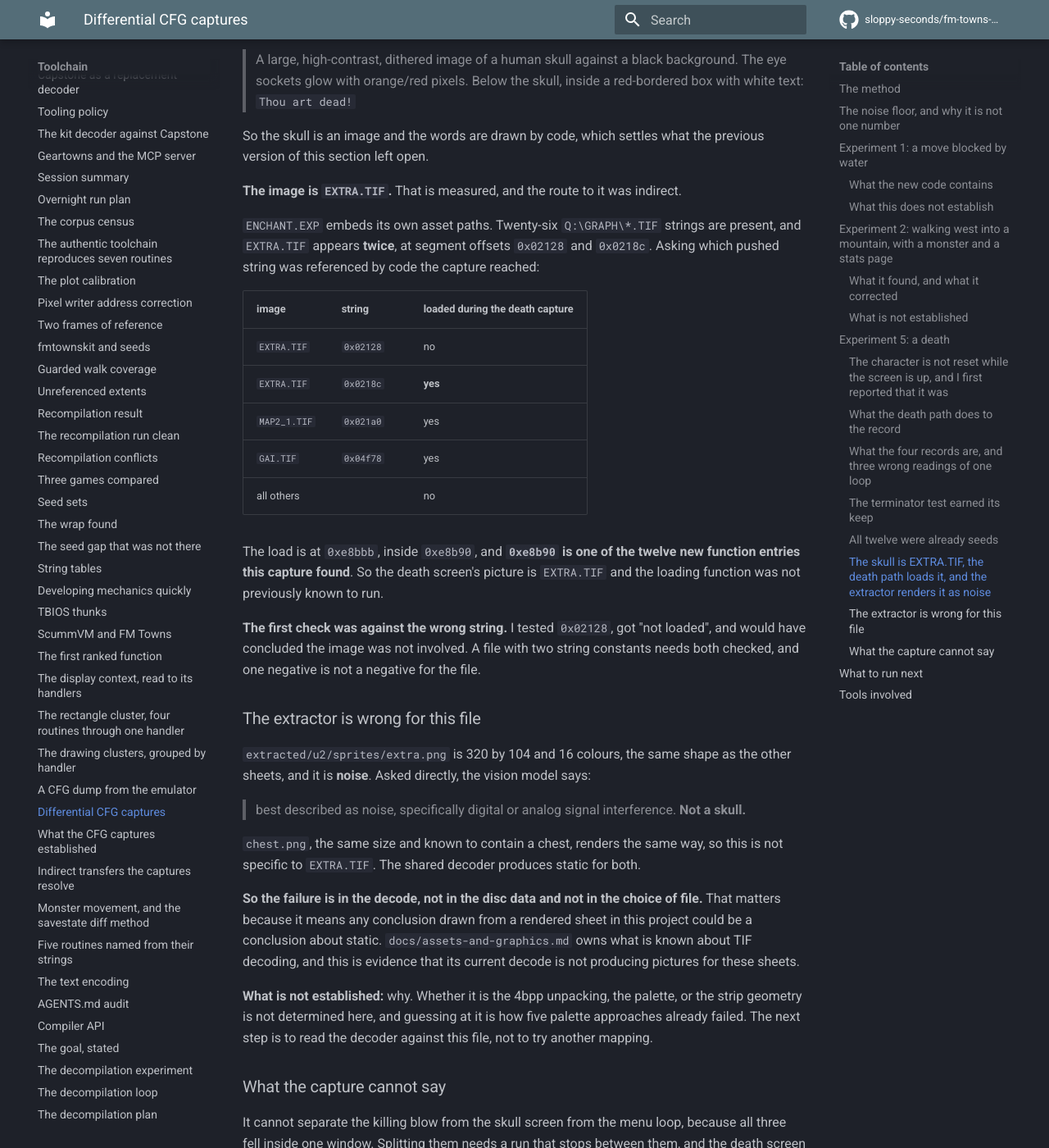
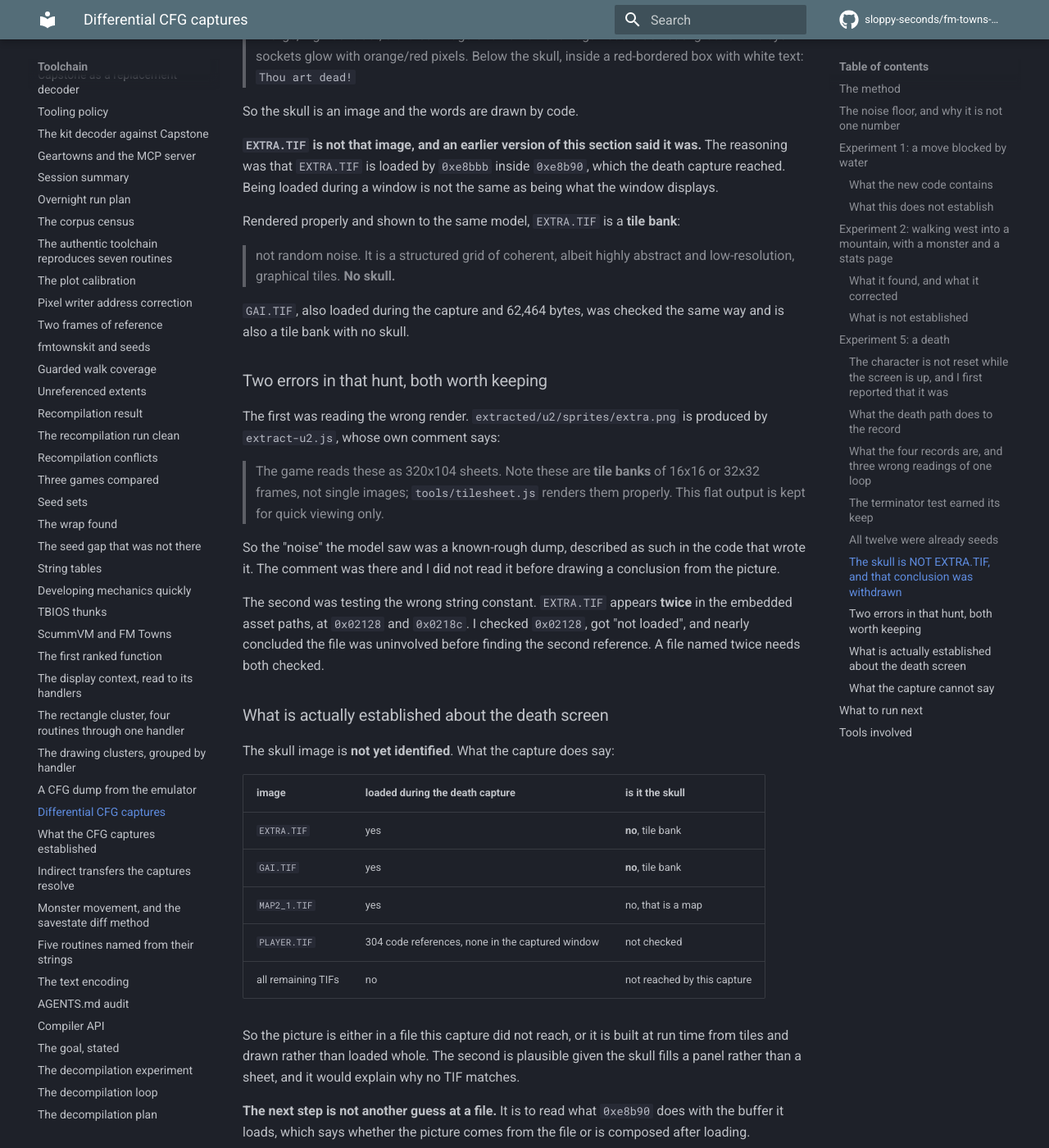
Before and after one commit to sloppy-seconds/fm-towns-ultima, an MkDocs documentation site: the page built from docs/cfg-differential.md, in a window 1280 px wide and 1400 px high, scrolled down 7184 px. Shown: the whole window at 82% size. Built offline with MkDocs 1.6.1 and Material for MkDocs 9.7.7, drawn with Linux system fonts in a browser that asks for light colours; comment, search, counter and statistics services are not loaded; some of the changed text lies outside the part shown.

Commit message:
Withdraw: the skull is not EXTRA.TIF. Being loaded is not being displayed.
Corrected by the user pointing out the disc has .TIF files, not .png, and that
sent me back to check the render I had drawn the conclusion from.

extracted/u2/sprites/extra.png is produced by extract-u2.js, whose own comment
says these are tile banks and that tilesheet.js renders them properly, with the
flat output kept "for quick viewing only". So the noise the vision model described
was a known-rough dump, and the comment was there, in the code that wrote it, and I
did not read it before concluding.

Rendered with the right tool, EXTRA.TIF is 32 coherent tiles and no skull. GAI.TIF,
also loaded during the death capture, checked the same way, also a tile bank with
no skull.

So the inference was wrong: EXTRA.TIF is loaded by 0xe8bbb inside 0xe8b90, which
the death capture reached, but being loaded during a window is not being what the
window displays.

Kept as the second error in that hunt: EXTRA.TIF appears TWICE in the embedded
asset paths, 0x02128 and 0x0218c. I checked the first, got "not loaded", and
nearly concluded the file was uninvolved.

Established: the skull image is not identified. EXTRA.TIF, GAI.TIF and MAP2_1.TIF
were all loaded and none is a skull. PLAYER.TIF has 304 code references and was not
in the captured window. Every other TIF was not reached.

Plausible and untested: the skull may be composed from tiles at run time rather
than loaded whole, which would explain why no TIF matches a panel-filling picture.

Next step recorded: read what 0xe8b90 does with the buffer, which says whether the
picture comes from the file or is assembled after loading. Not another guess at a
filename.

```diff
--- a/docs/cfg-differential.md
+++ b/docs/cfg-differential.md
@@ -258,57 +258,62 @@ Checked: every one of the 12 is already in the 532-seed static set. So the death
 reachable, and this capture **confirms it runs** rather than discovering it. That is a smaller and
 different kind of value than new coverage, and it should not be counted as the latter.
 
-### The skull is `EXTRA.TIF`, the death path loads it, and the extractor renders it as noise
+### The skull is NOT `EXTRA.TIF`, and that conclusion was withdrawn
 
 Reported from play: the death screen shows a skull with the words "thou art dead" and a prompt to
-press space. A live screenshot fed to `qwen3.8-flash-next` confirms it in detail:
+press space. A live screenshot read by `qwen3.8-flash-next` confirms it in detail:
 
 > A large, high-contrast, dithered image of a human skull against a black background. The eye sockets
 > glow with orange/red pixels. Below the skull, inside a red-bordered box with white text: `Thou art dead!`
 
-So the skull is an image and the words are drawn by code, which settles what the previous version of
-this section left open.
+So the skull is an image and the words are drawn by code.
 
-**The image is `EXTRA.TIF`.** That is measured, and the route to it was indirect.
+**`EXTRA.TIF` is not that image, and an earlier version of this section said it was.** The reasoning was
+that `EXTRA.TIF` is loaded by `0xe8bbb` inside `0xe8b90`, which the death capture reached. Being loaded
+during a window is not the same as being what the window displays.
 
-`ENCHANT.EXP` embeds its own asset paths. Twenty-six `Q:\GRAPH\*.TIF` strings are present, and
-`EXTRA.TIF` appears **twice**, at segment offsets `0x02128` and `0x0218c`. Asking which pushed string
-was referenced by code the capture reached:
+Rendered properly and shown to the same model, `EXTRA.TIF` is a **tile bank**:
 
-| image | string | loaded during the death capture |
+> not random noise. It is a structured grid of coherent, albeit highly abstract and low-resolution,
+> graphical tiles. **No skull.**
+
+`GAI.TIF`, also loaded during the capture and 62,464 bytes, was checked the same way and is also a tile
+bank with no skull.
+
+### Two errors in that hunt, both worth keeping
+
+The first was reading the wrong render. `extracted/u2/sprites/extra.png` is produced by `extract-u2.js`,
+whose own comment says:
+
+> The game reads these as 320x104 sheets. Note these are **tile banks** of 16x16 or 32x32 frames, not
+> single images; `tools/tilesheet.js` renders them properly. This flat output is kept for quick viewing
+> only.
+
+So the "noise" the model saw was a known-rough dump, described as such in the code that wrote it. The
+comment was there and I did not read it before drawing a conclusion from the picture.
+
+The second was testing the wrong string constant. `EXTRA.TIF` appears **twice** in the embedded asset
+paths, at `0x02128` and `0x0218c`. I checked `0x02128`, got "not loaded", and nearly concluded the file
+was uninvolved before finding the second reference. A file named twice needs both checked.
+
+### What is actually established about the death screen
+
+The skull image is **not yet identified**. What the capture does say:
+
+| image | loaded during the death capture | is it the skull |
 |---|---|---|
-| `EXTRA.TIF` | `0x02128` | no |
-| `EXTRA.TIF` | `0x0218c` | **yes** |
-| `MAP2_1.TIF` | `0x021a0` | yes |
-| `GAI.TIF` | `0x04f78` | yes |
-| all others | | no |
+| `EXTRA.TIF` | yes | **no**, tile bank |
+| `GAI.TIF` | yes | **no**, tile bank |
+| `MAP2_1.TIF` | yes | no, that is a map |
+| `PLAYER.TIF` | 304 code references, none in the captured window | not checked |
+| all remaining TIFs | no | not reached by this capture |
 
-The load is at `0xe8bbb`, inside `0xe8b90`, and **`0xe8b90` is one of the twelve new function entries
-this capture found**. So the death screen's picture is `EXTRA.TIF` and the loading function was not
-previously known to run.
+So the picture is either in a file this capture did not reach, or it is built at run time from tiles and
+drawn rather than loaded whole. The second is plausible given the skull fills a panel rather than a
+sheet, and it would explain why no TIF matches.
 
-**The first check was against the wrong string.** I tested `0x02128`, got "not loaded", and would have
-concluded the image was not involved. A file with two string constants needs both checked, and one
-negative is not a negative for the file.
-
-### The extractor is wrong for this file
-
-`extracted/u2/sprites/extra.png` is 320 by 104 and 16 colours, the same shape as the other sheets, and
-it is **noise**. Asked directly, the vision model says:
-
-> best described as noise, specifically digital or analog signal interference. **Not a skull.**
-
-`chest.png`, the same size and known to contain a chest, renders the same way, so this is not specific
-to `EXTRA.TIF`. The shared decoder produces static for both.
-
-**So the failure is in the decode, not in the disc data and not in the choice of file.** That matters
-because it means any conclusion drawn from a rendered sheet in this project could be a conclusion about
-static. `docs/assets-and-graphics.md` owns what is known about TIF decoding, and this is evidence that
-its current decode is not producing pictures for these sheets.
-
-**What is not established:** why. Whether it is the 4bpp unpacking, the palette, or the strip geometry
-is not determined here, and guessing at it is how five palette approaches already failed. The next step
-is to read the decoder against this file, not to try another mapping.
+**The next step is not another guess at a file.** It is to read what `0xe8b90` does with the buffer it
+loads, which says whether the picture comes from the file or is composed after loading.
 
 ### What the capture cannot say
 
```
